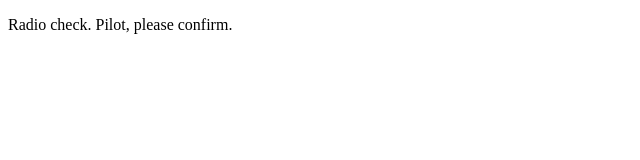
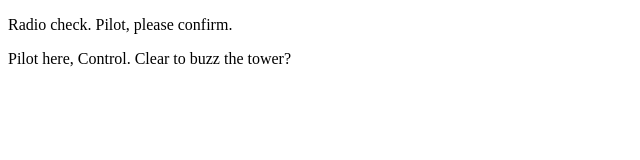
Before and after one commit to troyano315/communication-log, a plain HTML site: page index.html in a window 1280 px wide. Shown: the whole page, without its empty margins (0-640 px from the left). Drawn offline with Linux system fonts and the light colour scheme.

Commit message:
Pilot response cd ..

```diff
--- a/index.html
+++ b/index.html
@@ -2,5 +2,7 @@
 <html>
    <body>
       <p>Radio check. Pilot, please confirm.</p>
+
+      <p>Pilot here, Control. Clear to buzz the tower?</p>
    </body>
 </html>
```
